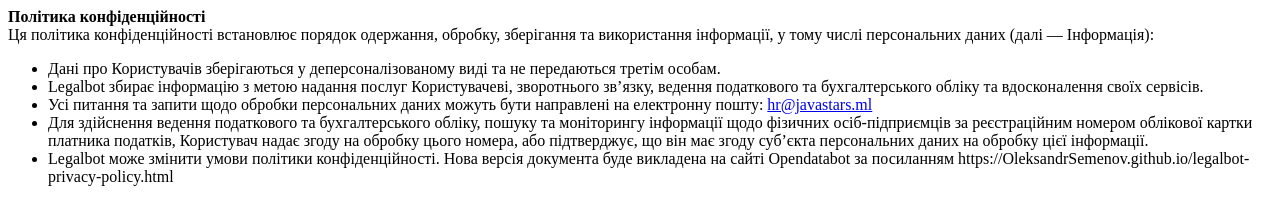
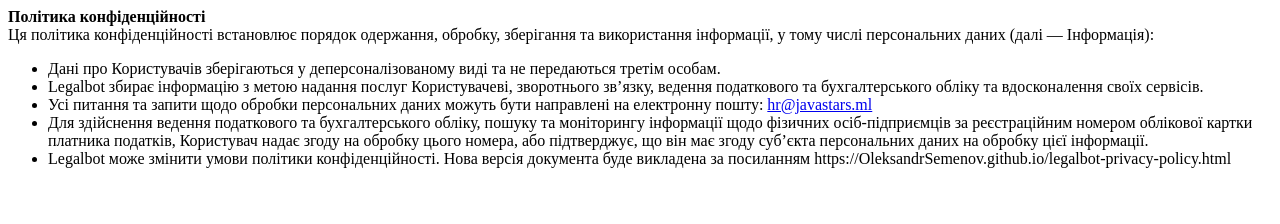
Before and after one commit to OleksandrSemenov/OleksandrSemenov.github.io, a plain HTML site: page legalbot-privacy-policy.html in a window 1280 px wide. Drawn offline with Linux system fonts and the light colour scheme.

Commit message:
Update legalbot-privacy-policy.html

```diff
--- a/legalbot-privacy-policy.html
+++ b/legalbot-privacy-policy.html
@@ -7,7 +7,7 @@
     <li>Legalbot збирає інформацію з метою надання послуг Користувачеві, зворотнього зв&rsquo;язку, ведення податкового та бухгалтерського обліку та вдосконалення своїх сервісів.</li>
     <li>Усі питання та запити щодо обробки персональних даних можуть бути направлені на електронну пошту: <a href="mailto:hr@javastars.ml">hr@javastars.ml</a></li>
     <li>Для здійснення ведення податкового та бухгалтерського обліку, пошуку та моніторингу інформації щодо фізичних осіб-підприємців за реєстраційним номером облікової картки платника податків, Користувач надає згоду на обробку цього номера, або підтверджує, що він має згоду суб&rsquo;єкта персональних даних на обробку цієї інформації.</li>
-    <li>Legalbot може змінити умови політики конфіденційності. Нова версія документа буде викладена на сайті Opendatabot за посиланням https://OleksandrSemenov.github.io/legalbot-privacy-policy.html</li>
+    <li>Legalbot може змінити умови політики конфіденційності. Нова версія документа буде викладена за посиланням https://OleksandrSemenov.github.io/legalbot-privacy-policy.html</li>
     </ul>
   </body>
 </html>
```
